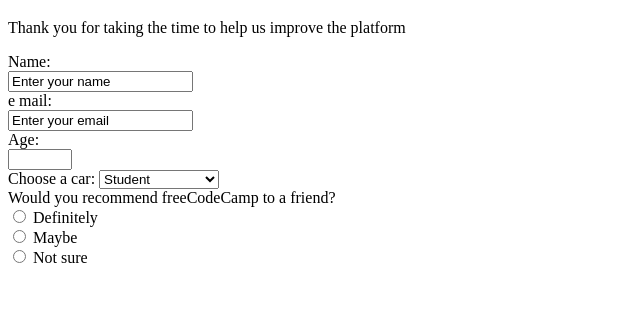
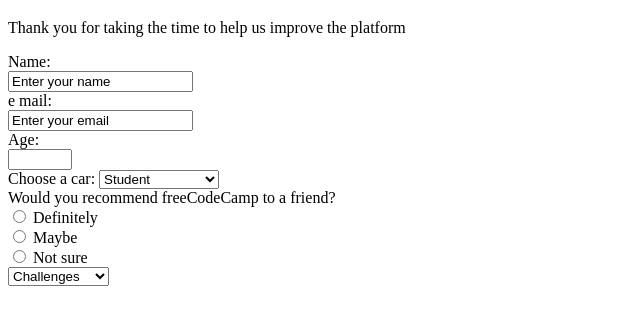
Before and after one commit to mullenlucas/microverse_pj_jl, a plain HTML site: page index.html in a window 1280 px wide. Shown: the part 61-386 px from the top of the page, without its empty margins (0-640 px from the left). Drawn offline with Linux system fonts and the light colour scheme.

Commit message:
add feature

```diff
--- a/index.html
+++ b/index.html
@@ -37,6 +37,13 @@
             <label for="maybe">Maybe</label><br>
             <input type="radio" id="ns" name="reco" value="notsure">
             <label for="notsure">Not sure</label>
+            <br>
+            <select id="feature" name="feature">
+              <option value="ch">Challenges</option>
+              <option value="Pj">Projects</option>
+              <option value="Cmty">Community</option>
+              <option value="OS">Open Source</option>
+            </select>
           </form>
         </section>
   </body>
```
